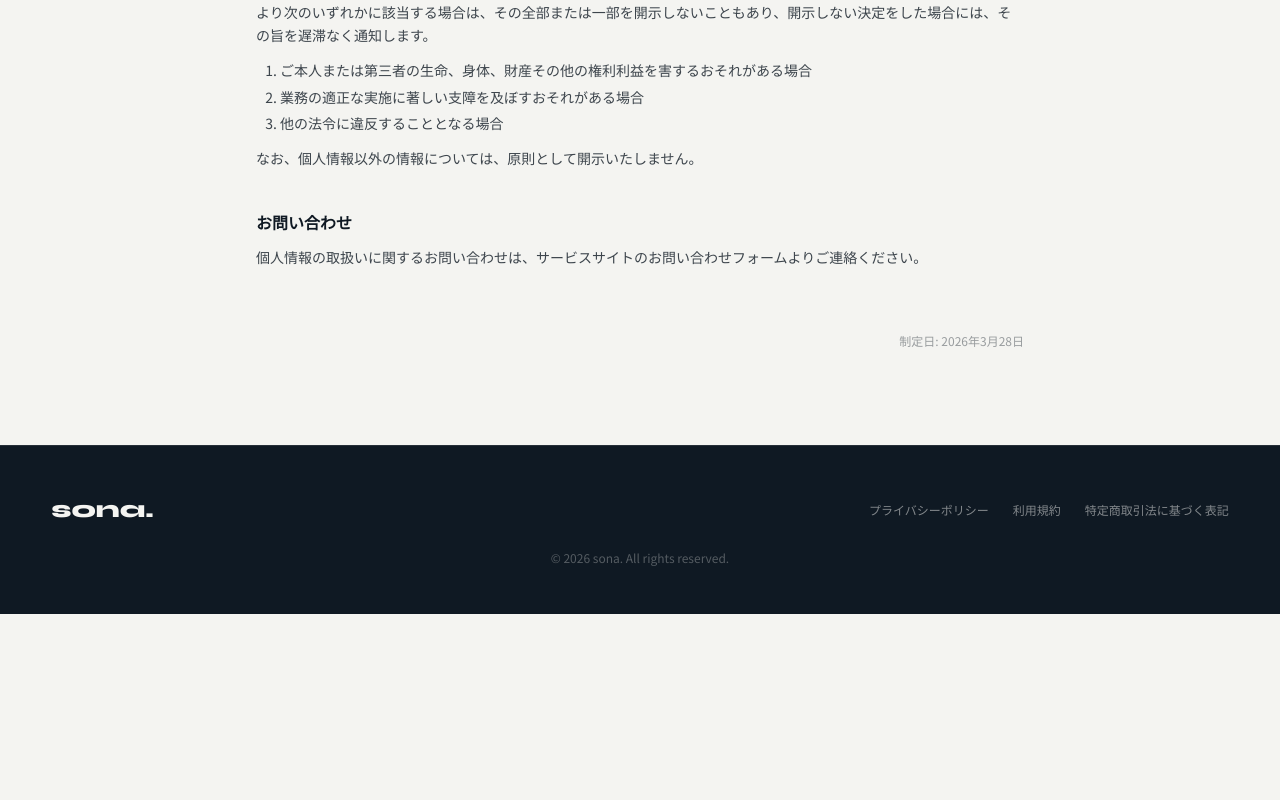
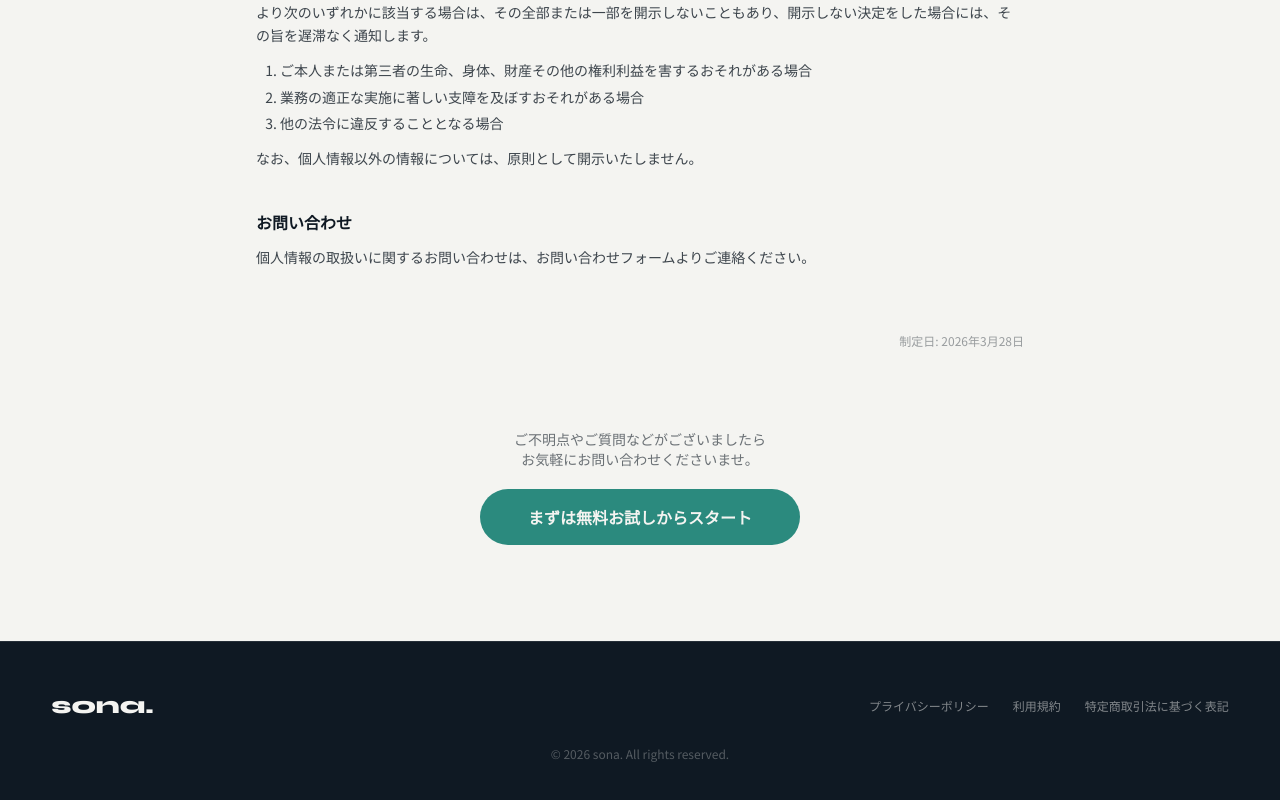
Before and after one commit to nkzsr-admin/sona-lp, a Next.js app: page /privacy in a window 1280 px wide. Shown: the part 1682-2482 px from the top of the page. Before the commit the page ends 2296 px from the top, so only its background shows below. Built offline with nearby package versions, Linux system fonts and the light colour scheme; a web font is replaced by a local one.

Commit message:
HP法務ページ修正: カーソル復活 + CTAボタン追加
- cursor: auto で法務ページのマウスカーソルを復活
- 3ページすべてにお問い合わせCTAボタン追加（teal, rounded-full）

Co-Authored-By: Claude Opus 4.6 (1M context) <noreply@anthropic.com>

```diff
--- a/src/app/legal/page.tsx
+++ b/src/app/legal/page.tsx
@@ -21,7 +21,7 @@ const rows = [
 
 export default function LegalPage() {
   return (
-    <>
+    <div style={{ cursor: "auto" }}>
       <header className="bg-navy py-4 px-6 md:px-[4vw]">
         <div className="max-w-7xl mx-auto flex justify-between items-center">
           <Link href="/" className="font-syne font-[800] text-2xl text-offwhite no-underline tracking-tighter">
@@ -54,10 +54,17 @@ export default function LegalPage() {
           </div>
 
           <p className="text-right text-navy/40 text-xs pt-10">制定日: 2026年3月28日</p>
+
+          <div className="text-center pt-10">
+            <p className="text-navy/60 text-sm mb-5">ご不明点やご質問などがございましたら<br />お気軽にお問い合わせくださいませ。</p>
+            <Link href="/#cta" className="inline-block bg-teal text-offwhite font-bold text-base px-12 py-4 rounded-full no-underline hover:opacity-80 transition-opacity">
+              まずは無料お試しからスタート
+            </Link>
+          </div>
         </div>
       </main>
 
       <Footer />
-    </>
+    </div>
   );
 }
--- a/src/app/privacy/page.tsx
+++ b/src/app/privacy/page.tsx
@@ -7,7 +7,7 @@ export const metadata = {
 
 export default function PrivacyPage() {
   return (
-    <>
+    <div style={{ cursor: "auto" }}>
       <header className="bg-navy py-4 px-6 md:px-[4vw]">
         <div className="max-w-7xl mx-auto flex justify-between items-center">
           <Link href="/" className="font-syne font-[800] text-2xl text-offwhite no-underline tracking-tighter">
@@ -89,15 +89,22 @@ export default function PrivacyPage() {
 
             <section>
               <h2 className="font-bold text-navy text-base mb-3">お問い合わせ</h2>
-              <p>個人情報の取扱いに関するお問い合わせは、サービスサイトのお問い合わせフォームよりご連絡ください。</p>
+              <p>個人情報の取扱いに関するお問い合わせは、お問い合わせフォームよりご連絡ください。</p>
             </section>
 
             <p className="text-right text-navy/40 text-xs pt-6">制定日: 2026年3月28日</p>
+
+            <div className="text-center pt-10">
+              <p className="text-navy/60 text-sm mb-5">ご不明点やご質問などがございましたら<br />お気軽にお問い合わせくださいませ。</p>
+              <Link href="/#cta" className="inline-block bg-teal text-offwhite font-bold text-base px-12 py-4 rounded-full no-underline hover:opacity-80 transition-opacity">
+                まずは無料お試しからスタート
+              </Link>
+            </div>
           </div>
         </div>
       </main>
 
       <Footer />
-    </>
+    </div>
   );
 }
--- a/src/app/terms/page.tsx
+++ b/src/app/terms/page.tsx
@@ -112,7 +112,7 @@ const articles = [
 
 export default function TermsPage() {
   return (
-    <>
+    <div style={{ cursor: "auto" }}>
       <header className="bg-navy py-4 px-6 md:px-[4vw]">
         <div className="max-w-7xl mx-auto flex justify-between items-center">
           <Link href="/" className="font-syne font-[800] text-2xl text-offwhite no-underline tracking-tighter">
@@ -154,11 +154,18 @@ export default function TermsPage() {
             ))}
 
             <p className="text-right text-navy/40 text-xs pt-6">制定日: 2026年3月28日</p>
+
+            <div className="text-center pt-10">
+              <p className="text-navy/60 text-sm mb-5">ご不明点やご質問などがございましたら<br />お気軽にお問い合わせくださいませ。</p>
+              <Link href="/#cta" className="inline-block bg-teal text-offwhite font-bold text-base px-12 py-4 rounded-full no-underline hover:opacity-80 transition-opacity">
+                まずは無料お試しからスタート
+              </Link>
+            </div>
           </div>
         </div>
       </main>
 
       <Footer />
-    </>
+    </div>
   );
 }
```
